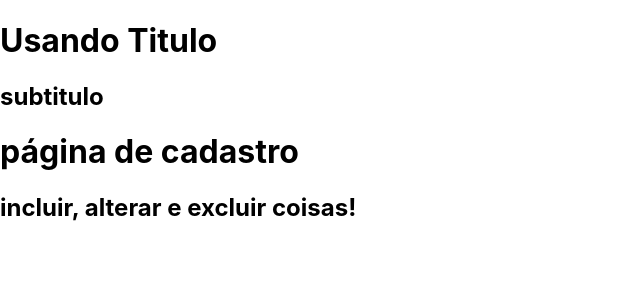
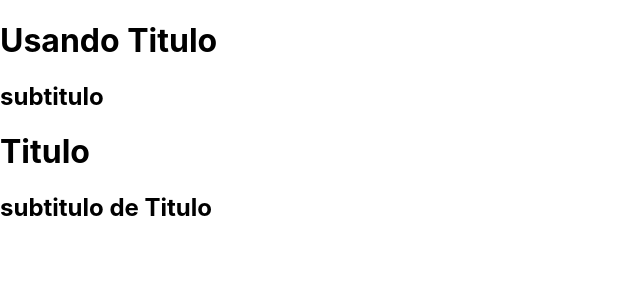
Before and after one commit to codingscode/Framework-Next, a Next.js app in the folder 001/exercicos-1/: page /basicos/usandoTitulo in a window 1280 px wide. Shown: the top 300 px of the page, without its empty margins (0-640 px from the left). Built offline with nearby package versions, Linux system fonts and the light colour scheme.

Commit message:
parte 18

```diff
--- a/001/exercicos-1/components/Titulo.jsx
+++ b/001/exercicos-1/components/Titulo.jsx
@@ -1,11 +1,12 @@
 
 
-export default function Titulo({ principal, secundario }) {
+export default function Titulo(info) {
+   console.log(info)
 
    return (
       <>
-         <h1>{ principal }</h1>
-         <h2>{ secundario }</h2>
+         <h1>Titulo</h1>
+         <h2>subtitulo de Titulo</h2>
       </>
    )
 }
```
Also changed, not shown: 1 other file (tests, documents, lock files or other folders).
